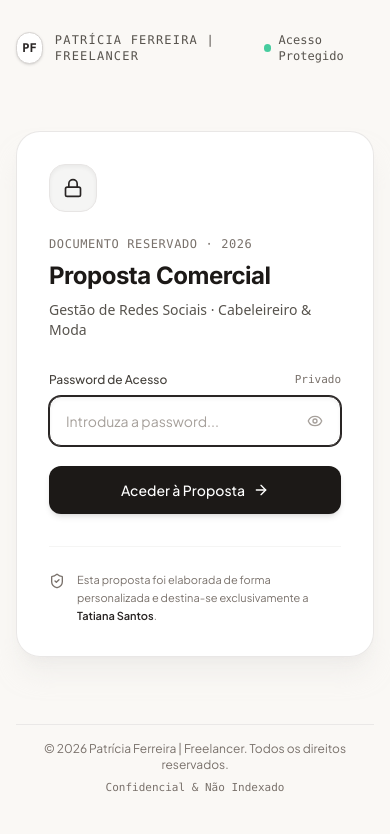
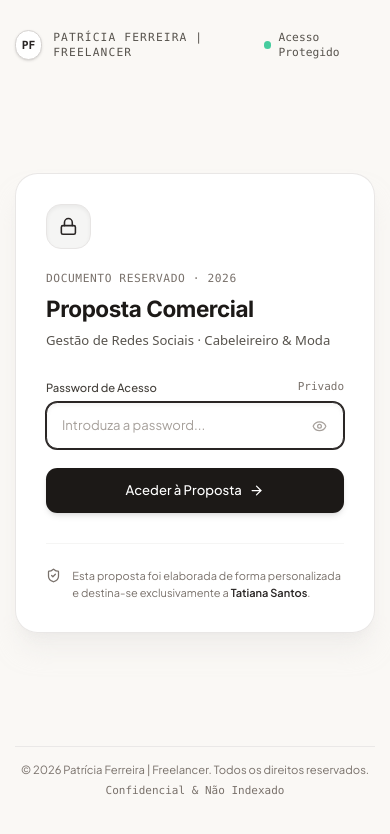
Before and after one commit to pat16rs/Proposta-Tatiana-Santos-26, a React (Vite) app: page / in a window 390 px wide. Shown: the top 834 px of the page. Built offline with nearby package versions, Linux system fonts and the light colour scheme; no server answers.

Commit message:
responsive

```diff
--- a/src/components/BusinessCards.tsx
+++ b/src/components/BusinessCards.tsx
@@ -92,7 +92,7 @@ export const BusinessCards: React.FC = () => {
                   {hairFocusPoints.map((item, idx) => (
                     <div
                       key={idx}
-                      className="p-3.5 rounded-xl bg-stone-50 border border-stone-200/80 space-y-1"
+                      className="p-3.5 rounded-xl bg-stone-50 border border-stone-200/80 space-y-1 min-w-0"
                     >
                       <div className="flex items-center space-x-2 text-xs font-semibold text-stone-800">
                         <span className="w-1.5 h-1.5 rounded-full bg-stone-400 shrink-0"></span>
--- a/src/components/Hero.tsx
+++ b/src/components/Hero.tsx
@@ -41,12 +41,12 @@ export const Hero: React.FC = () => {
 
             {/* Main Headline */}
             <div className="space-y-4">
-              <h1 className="text-4xl sm:text-5xl lg:text-6xl font-display font-bold tracking-tight text-stone-900 leading-[1.08]">
+              <h1 className="text-4xl sm:text-5xl lg:text-6xl font-display font-bold tracking-tight text-stone-900 leading-[0.96] sm:leading-[1.08] text-balance">
                 Gestão de <br className="hidden sm:block" />
                 <span className="font-editorial font-normal text-stone-600">Redes Sociais</span>
               </h1>
 
-              <p className="text-lg sm:text-xl text-stone-600 font-sans leading-relaxed max-w-2xl font-light">
+              <p className="text-base sm:text-xl text-stone-600 font-sans leading-relaxed max-w-xl sm:max-w-2xl font-light text-balance">
                 Uma estratégia digital pensada para dar visibilidade, consistência e personalidade aos seus dois negócios.
               </p>
             </div>
--- a/src/components/Services.tsx
+++ b/src/components/Services.tsx
@@ -124,7 +124,7 @@ Uma abordagem integrada que combina estratégia, criatividade e execução para
                 <button
                   key={cat.id}
                   onClick={() => setActiveCategory(cat.id)}
-                  className={`inline-flex items-center gap-2 px-3.5 py-1.5 rounded-full text-xs font-mono transition-all duration-200 cursor-pointer shadow-xs active:scale-95 ${
+                  className={`inline-flex items-center gap-1.5 sm:gap-2 px-2.5 sm:px-3.5 py-1.5 rounded-full text-[10px] sm:text-xs font-mono transition-all duration-200 cursor-pointer shadow-xs active:scale-95 ${
                     isActive
                       ? 'bg-stone-900 text-white border border-stone-900 shadow-sm font-semibold'
                       : 'bg-white hover:bg-stone-100/80 text-stone-700 hover:text-stone-950 border border-stone-200/80 font-medium'
@@ -136,9 +136,9 @@ Uma abordagem integrada que combina estratégia, criatividade e execução para
                       isActive ? 'bg-white' : 'bg-stone-400'
                     }`}
                   />
-                  <span>{cat.label}</span>
+                  <span className="whitespace-nowrap">{cat.label}</span>
                   <span
-                    className={`text-[10px] px-1.5 py-0.2 rounded-full font-mono ${
+                    className={`text-[9px] sm:text-[10px] px-1.5 py-0.2 rounded-full font-mono ${
                       isActive ? 'bg-stone-800 text-stone-200' : 'bg-stone-100 text-stone-500'
                     }`}
                   >
--- a/src/index.css
+++ b/src/index.css
@@ -1,9 +1,38 @@
 @import "tailwindcss";
 
 @layer base {
+  *, *::before, *::after {
+    box-sizing: border-box;
+  }
+
   html {
     scroll-behavior: smooth;
     font-family: 'Plus Jakarta Sans', 'Inter', system-ui, -apple-system, BlinkMacSystemFont, 'Segoe UI', Roboto, sans-serif;
+    -webkit-font-smoothing: antialiased;
+    -moz-osx-font-smoothing: grayscale;
+    text-rendering: optimizeLegibility;
+  }
+
+  body {
+    margin: 0;
+    min-width: 320px;
+    overflow-x: hidden;
+    background: #faf8f5;
+  }
+
+  img, svg {
+    display: block;
+    max-width: 100%;
+  }
+
+  section {
+    scroll-margin-top: 96px;
+  }
+}
+
+@layer utilities {
+  .text-balance {
+    text-wrap: balance;
   }
 }
 
@@ -16,6 +45,20 @@
   font-family: 'Safira March', 'Safira', 'Cormorant Garamond', 'Playfair Display', Georgia, serif;
   font-style: normal;
   font-weight: 400;
+}
+
+@media (max-width: 640px) {
+  html {
+    font-size: 15px;
+  }
+
+  section {
+    scroll-margin-top: 88px;
+  }
+
+  body {
+    text-size-adjust: 100%;
+  }
 }
 
 /* Custom subtle scrollbar */
```
